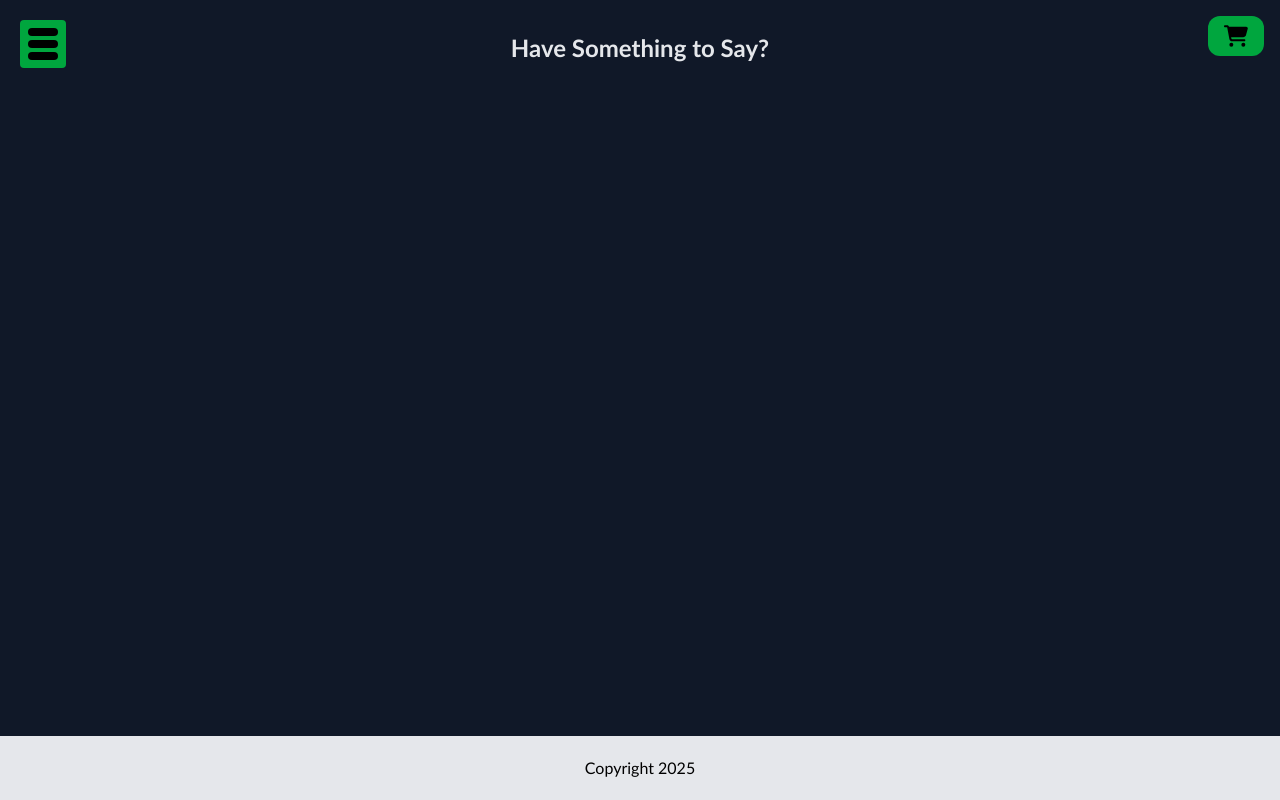
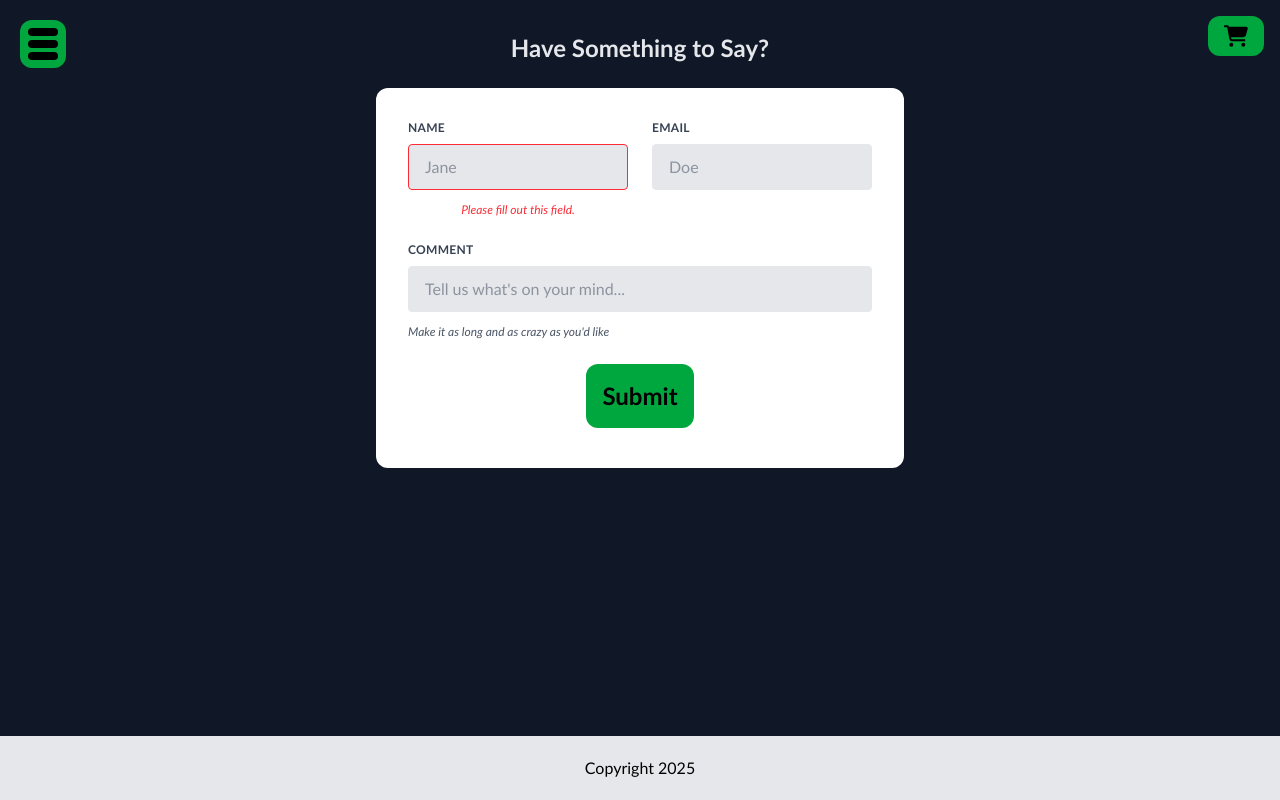
Before and after one commit to yuchanandrew/graphic_violence, a React (Vite) app: page /contact-us in a window 1280 px wide. Built offline with nearby package versions, Linux system fonts and the light colour scheme.

Commit message:
Added form component and continued frontend cart integration

```diff
--- a/src/components/Card.tsx
+++ b/src/components/Card.tsx
@@ -26,7 +26,7 @@
       {isOpen && (
         <motion.div className="flex items-center justify-center">
           <button className="bg-green-600 text-black text-xl rounded-xl font-semibold p-2 mt-4 transition-all transform hover:bg-black hover:shadow-lg hover:shadow-green-600 hover:text-green-600 hover:scale-105 hover:-translate-y-1">
-            BUY NOW
+            Add to Cart
           </button>
         </motion.div>
       )}
--- /dev/null
+++ b/src/components/ContactForm.tsx
@@ -0,0 +1,69 @@
+import React from "react";
+
+const ContactForm = () => {
+  return (
+    <div className="p-8 bg-white rounded-xl">
+      <form className="w-full max-w-lg">
+        <div className="flex flex-wrap -mx-3 mb-6">
+          <div className="w-full md:w-1/2 px-3 mb-6 md:mb-0">
+            <label
+              className="text-left block uppercase tracking-wide text-gray-700 text-xs font-bold mb-2"
+              id="grid-first-name"
+            >
+              Name
+            </label>
+            <input
+              className="appearance-none block w-full bg-gray-200 text-gray-700 border border-red-500 rounded py-3 px-4 mb-3 leading-tight focus:outline-none focus:bg-white"
+              id="grid-name"
+              type="text"
+              placeholder="Jane"
+            />
+            <p className="text-red-500 text-xs italic">
+              Please fill out this field.
+            </p>
+          </div>
+          <div className="w-full md:w-1/2 px-3">
+            <label
+              className="text-left block uppercase tracking-wide text-gray-700 text-xs font-bold mb-2"
+              id="grid-email"
+            >
+              Email
+            </label>
+            <input
+              className="appearance-none block w-full bg-gray-200 text-gray-700 border border-gray-200 rounded py-3 px-4 leading-tight focus:outline-none focus:bg-white focus:border-gray-500"
+              id="grid-last-name"
+              type="text"
+              placeholder="Doe"
+            />
+          </div>
+        </div>
+        <div className="text-left flex flex-wrap -mx-3 mb-6">
+          <div className="w-full px-3">
+            <label
+              className="block uppercase tracking-wide text-gray-700 text-xs font-bold mb-2"
+              id="grid-content"
+            >
+              Comment
+            </label>
+            <input
+              className="appearance-none block w-full bg-gray-200 text-gray-700 border border-gray-200 rounded py-3 px-4 mb-3 leading-tight focus:outline-none focus:bg-white focus:border-gray-500"
+              id="grid-content"
+              type="text"
+              placeholder="Tell us what's on your mind..."
+            />
+            <p className="text-gray-600 text-xs italic">
+              Make it as long and as crazy as you'd like
+            </p>
+          </div>
+        </div>
+        <div className="flex flex-wrap -mx-3 mb-2 justify-center">
+          <button className="p-4 bg-green-600 text-2xl font-semibold rounded-xl transition-all transform hover:scale-105 hover:-translate-y-1 hover:bg-white hover:text-green-600 hover:shadow-lg hover:shadow-green-600">
+            Submit
+          </button>
+        </div>
+      </form>
+    </div>
+  );
+};
+
+export default ContactForm;
--- a/src/components/Sidebar.tsx
+++ b/src/components/Sidebar.tsx
@@ -23,10 +23,10 @@
           className="fixed top-5 left-5 text-white z-50"
           onClick={toggleSidebar}
         >
-          <div className="flex flex-col bg-green-600 p-2 rounded space-y-1">
-            <div className="flex p-1 bg-black min-w-[30px] rounded"></div>
-            <div className="flex p-1 bg-black min-w-[30px] rounded"></div>
-            <div className="flex p-1 bg-black min-w-[30px] rounded"></div>
+          <div className="group flex flex-col bg-green-600 p-2 rounded-xl space-y-1 transition-all transform hover:scale-105 hover:-translate-y-1 hover:shadow-lg hover:shadow-green-600 hover:bg-white">
+            <div className="flex p-1 bg-black min-w-[30px] rounded group-hover:bg-green-600"></div>
+            <div className="flex p-1 bg-black min-w-[30px] rounded group-hover:bg-green-600"></div>
+            <div className="flex p-1 bg-black min-w-[30px] rounded group-hover:bg-green-600"></div>
           </div>
         </button>
         {isOpen && (
--- a/src/pages/ContactPage.tsx
+++ b/src/pages/ContactPage.tsx
@@ -1,4 +1,5 @@
 import { motion } from "framer-motion";
+import ContactForm from "../components/ContactForm";
 
 const ContactPage = () => {
   return (
@@ -12,6 +13,7 @@
         <h2 className="text-gray-200 text-2xl font-semibold p-6 mt-2">
           Have Something to Say?
         </h2>
+        <ContactForm />
       </div>
     </motion.div>
   );
```
